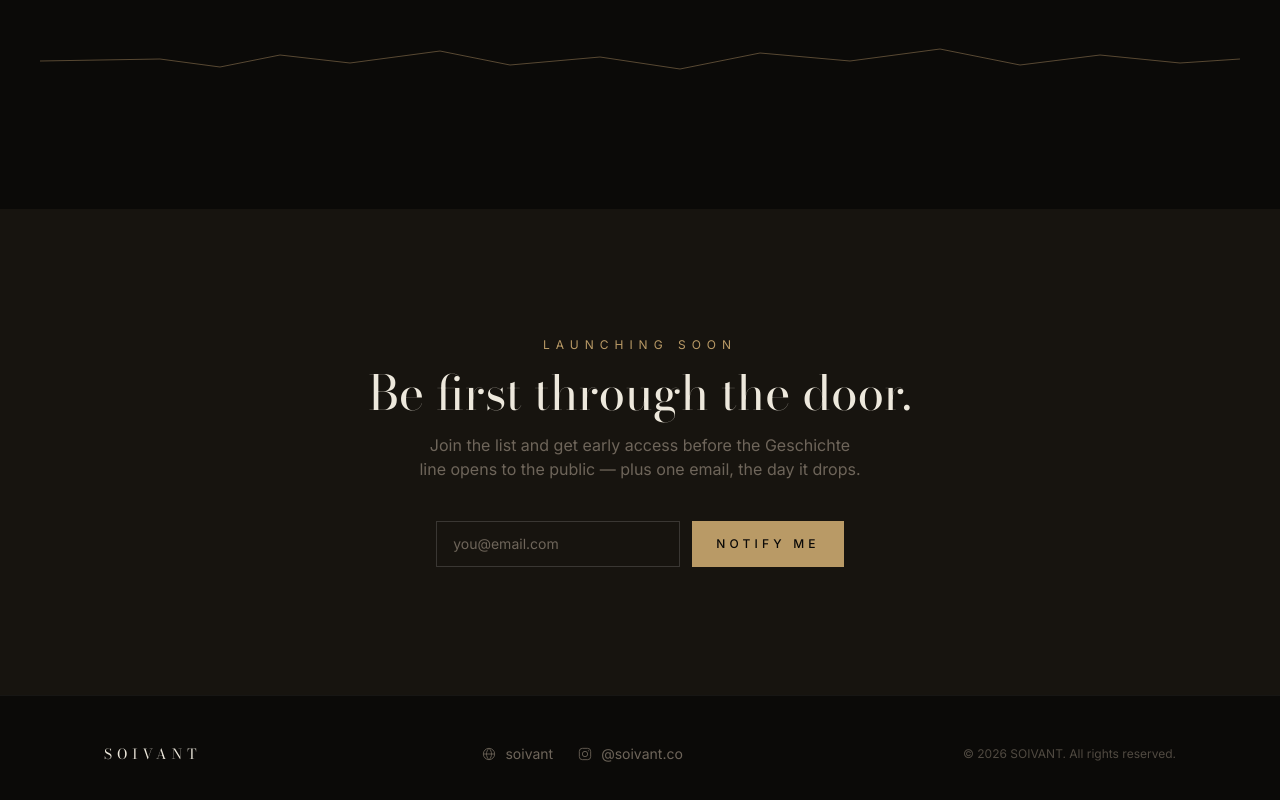
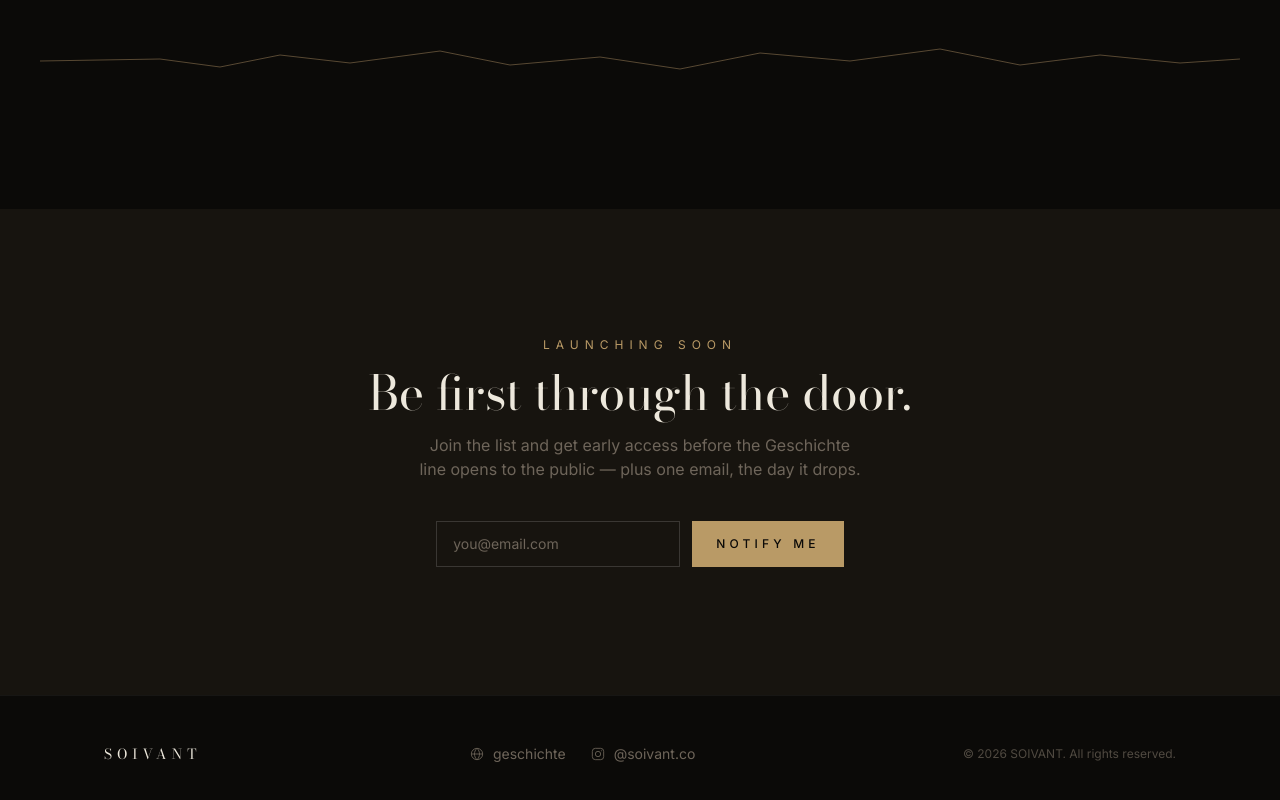
Before and after one commit to C-k3y/Geschichte, a React (Vite) app: page / in a window 1280 px wide. Shown: the part 2968-3768 px from the top of the page. Built offline with nearby package versions, Linux system fonts and the light colour scheme.

Commit message:
Rebrand: SOIVANT to GESCHICHTE across all assets and content
- Update brand name and domain references (soivant.co → geschichte.co)
- Update package names and metadata
- Revise copy to reflect GESCHICHTE positioning
- Update social handles and URLs
- Simplify messaging around launch timeline

```diff
--- a/src/components/Footer.jsx
+++ b/src/components/Footer.jsx
@@ -29,13 +29,13 @@ export default function Footer() {
 
         <div className="flex items-center gap-6 text-ash text-sm">
           <a
-            href="https://soivant.co"
+            href="https://geschichte.co"
             target="_blank"
             rel="noreferrer"
             className="flex items-center gap-2 hover:text-champagne transition-colors"
           >
             <GlobeIcon className="w-4 h-4" />
-            soivant
+            geschichte
           </a>
           <a
             href={brand.instagramUrl}
```
